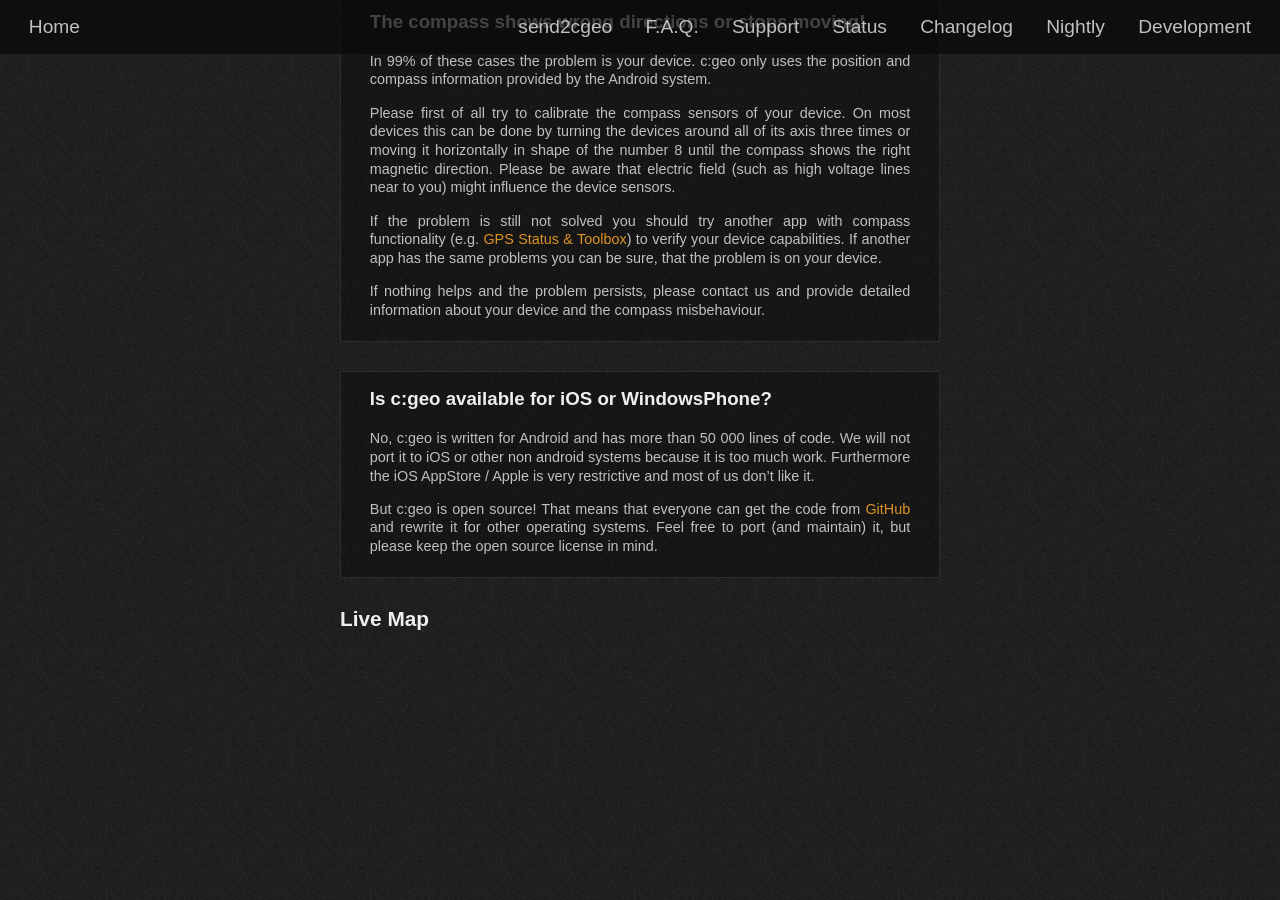
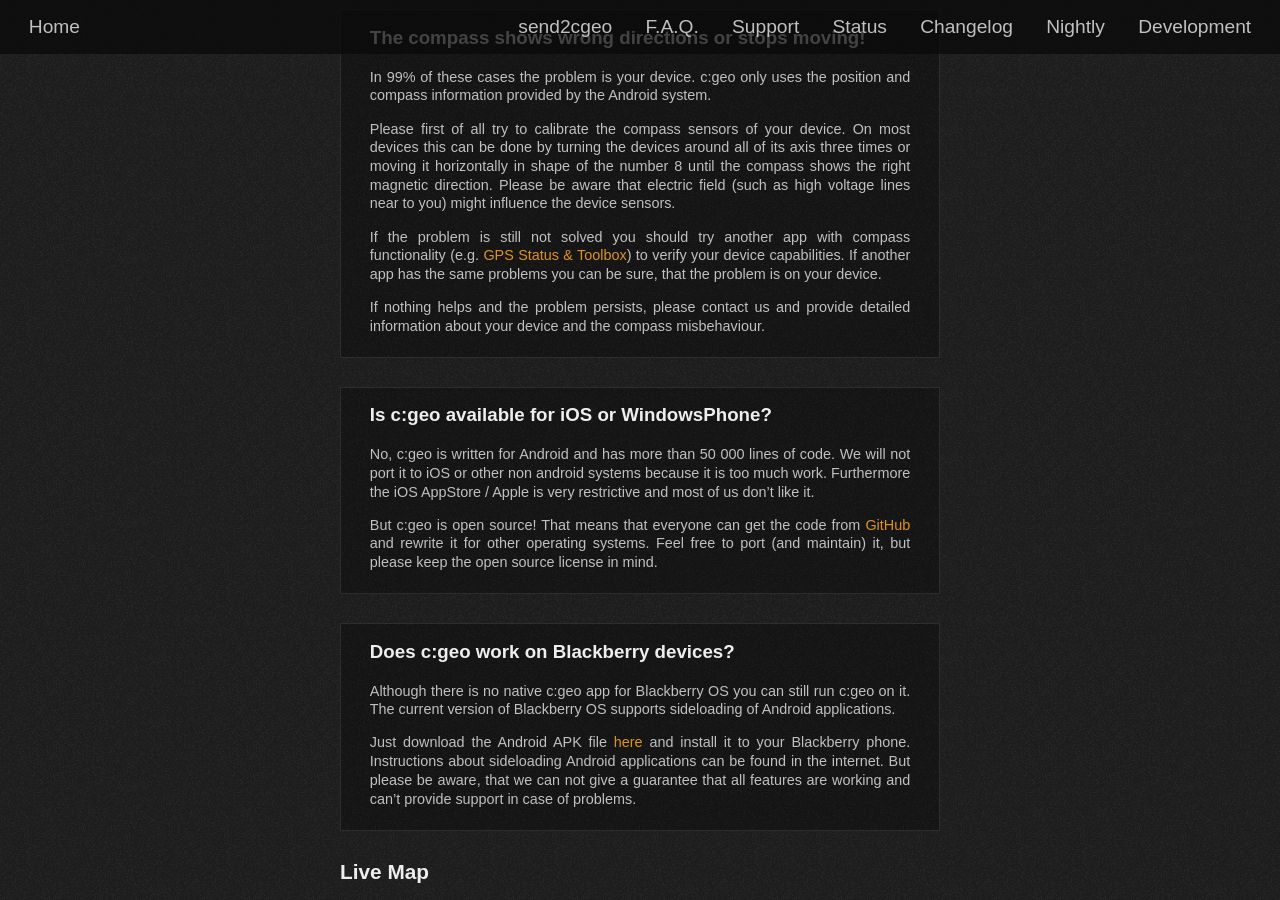
Before and after one commit to cgeo/cgeo.github.io, a Jekyll site: the page built from faq.html, in a window 1280 px wide and 900 px high, scrolled down 6514 px. Built offline with Jekyll 4.4.1, drawn with Linux system fonts in a browser that asks for light colours; some web fonts are replaced; before the commit the page ends 7161 px from its top, so only the background shows below that; some of the changed text lies outside the part shown.

Commit message:
FAQ New: Blackberry support

```diff
--- a/_data/faq.yml
+++ b/_data/faq.yml
@@ -224,5 +224,13 @@
 
             But c:geo is open source! That means that everyone can get the code from [GitHub](https://github.com/cgeo/cgeo) and rewrite it for other operating systems. Feel free to port (and maintain) it, but please keep the open source license in mind.
 
+      - title: Does c:geo work on Blackberry devices?
+        content: |
+            Although there is no native c:geo app for Blackberry OS you can still run c:geo on it.
+            The current version of Blackberry OS supports sideloading of Android applications.
+
+            Just download the Android APK file [here](https://github.com/cgeo/cgeo/releases/latest) and install it to your Blackberry phone. Instructions about sideloading Android applications can be found in the internet.
+            But please be aware, that we can not give a guarantee that all features are working and can't provide support in case of problems.
+
 - title: Live Map
   items:
```
